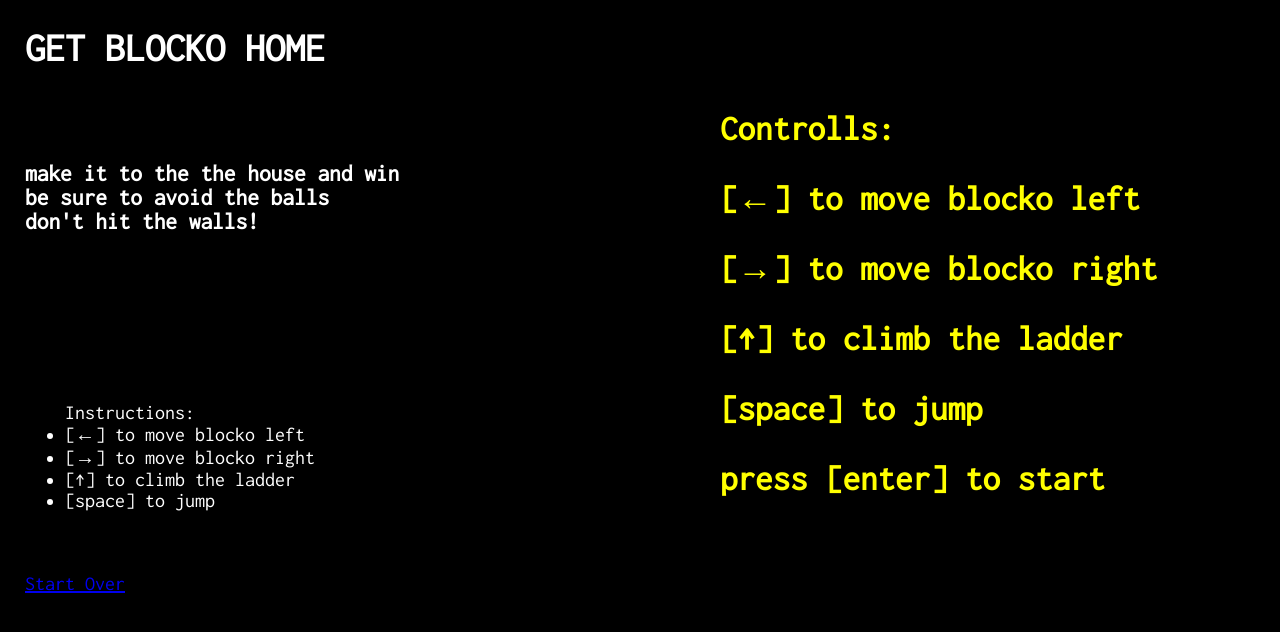
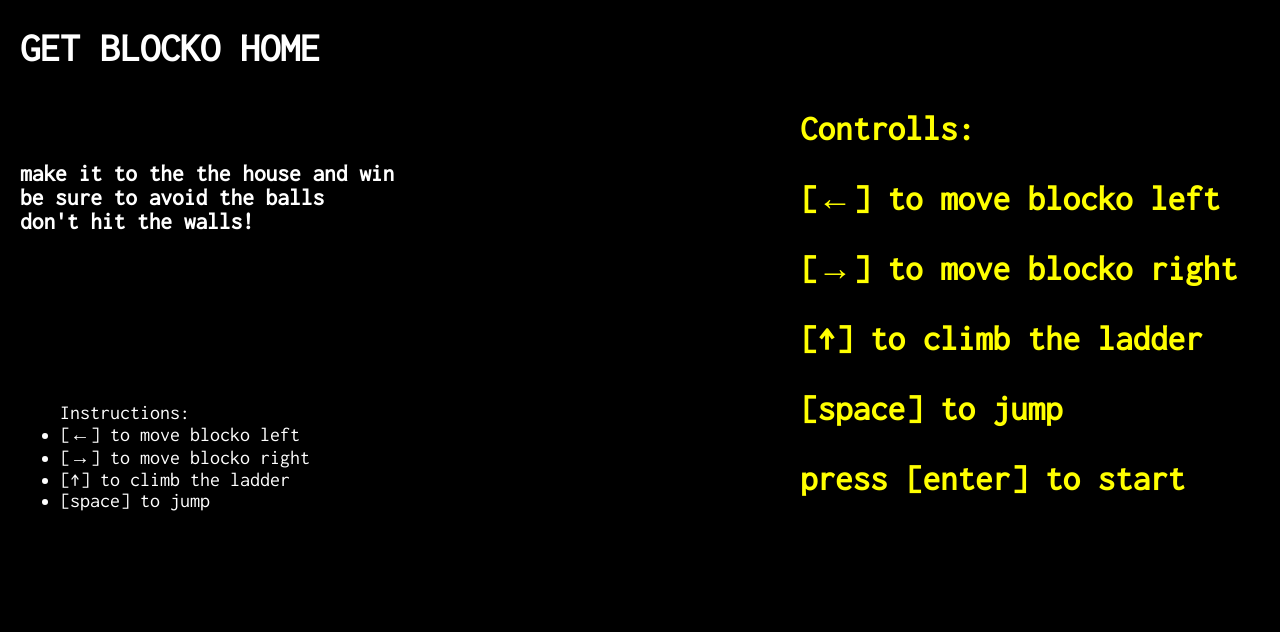
Before and after one commit to bernierlogan/stevejk31.github.io, a Jekyll site: the page built from index.html, in a window 1280 px wide. Shown: the top 632 px of the page. Built offline with Jekyll 4.4.1, drawn with Linux system fonts in a browser that asks for light colours.

Commit message:
possitioning

```diff
--- a/css/donkeyKong.css
+++ b/css/donkeyKong.css
@@ -1,21 +1,32 @@
+#left {
+  float: left;
+  width: 50%;
+}
+
+#right {
+  float:right;
+  width: 50%;
+}
 body {
   font-family: 'Inconsolata', serif;
-  font-size: 20px
+  font-size: 20px;
+  height: 100%;
+  width: 100%
 }
 
-canvas {
-  position: fixed;
-  top: 0;
-  right: 0;
+#canvas {
+  float:left;
+  padding-left: 20px;
+  min-width:700px;
+  min-height:700px;
 }
 
 #instructions {
-  float: left;
-  width: 50%;
-  top: 0;
-  right: 0;
+  float: right;
   text-align: left;
-  margin-left: 25px;
+  margin-right: 25px;
+  float:left;
+  padding-left: 20px;
 }
 
 .main-container{
--- a/index.html
+++ b/index.html
@@ -2,6 +2,7 @@
 layout: default
 title: Get BlockO Home!
 ---
+<div id="left">
   <div id="instructions">
     <h1> GET BLOCKO HOME</h1>
     </br>
@@ -29,8 +30,8 @@ title: Get BlockO Home!
       <li> [space] to jump</li>
 
     </ul>
-  <br/>
-  <br/>
-  <a href="javascript:history.go(0)">Start Over</a>
   </div>
+</div>
+<div id="right">
   <canvas id="canvas" width="700" height="700"></canvas>
+</div>
--- a/js/game.js
+++ b/js/game.js
@@ -101,13 +101,13 @@ Game.prototype.draw = function(ctx) {
     ctx.fillStyle = "black";
     ctx.fillRect(4,4,this.DIM_X-8,this.DIM_Y-8);
     //lives
-    ctx.font = "bold 45px";
+    ctx.font = "bold 30px";
     ctx.fillStyle = "#FF69B4";
     var tempString = ""
     for (var i = 0; i < (3 - this.hitCounter); i++) {
       tempString += "♥ ";
     }
-    ctx.fillText(tempString, this.DIM_X*4/5, this.DIM_Y/14);
+    ctx.fillText(tempString, this.DIM_X*7/10, this.DIM_Y/14);
     ctx.closePath();
     //home
     ctx.beginPath();
```
Lines whose indentation alone changed are shown as unchanged.
